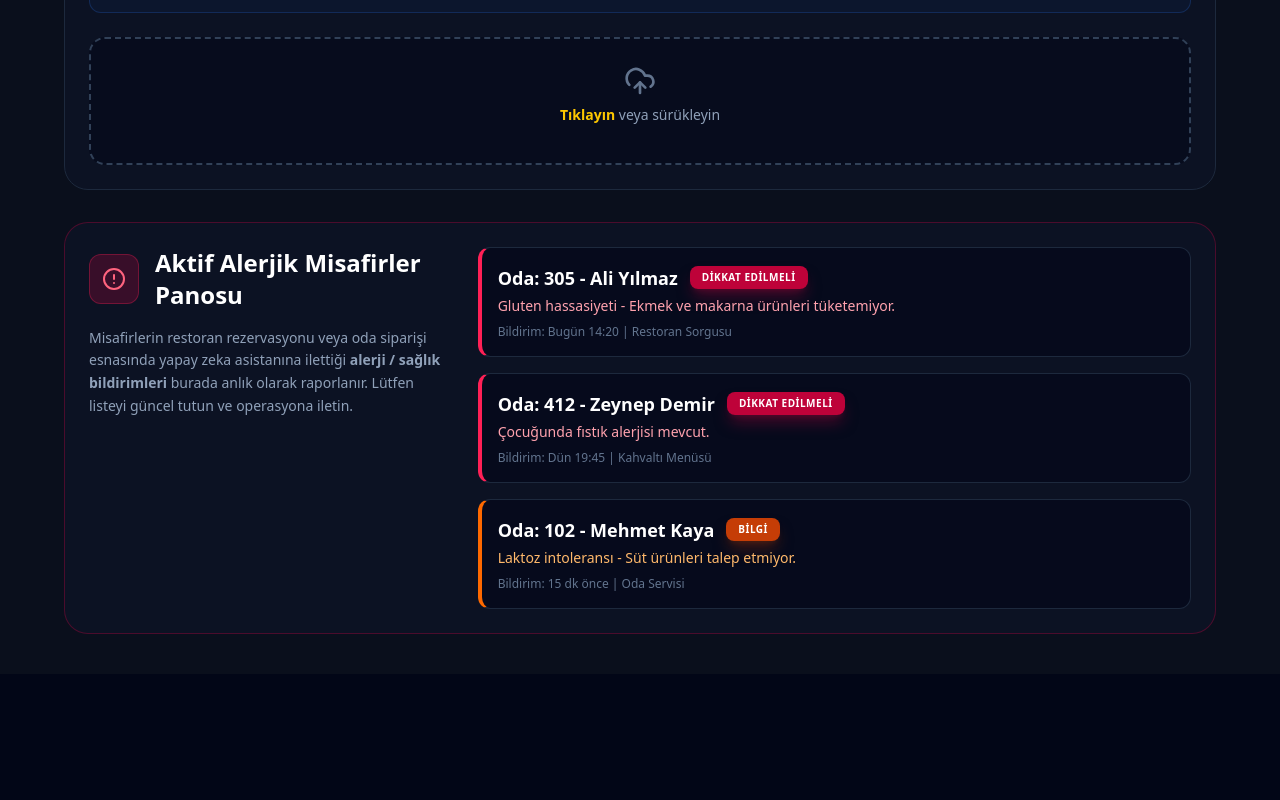
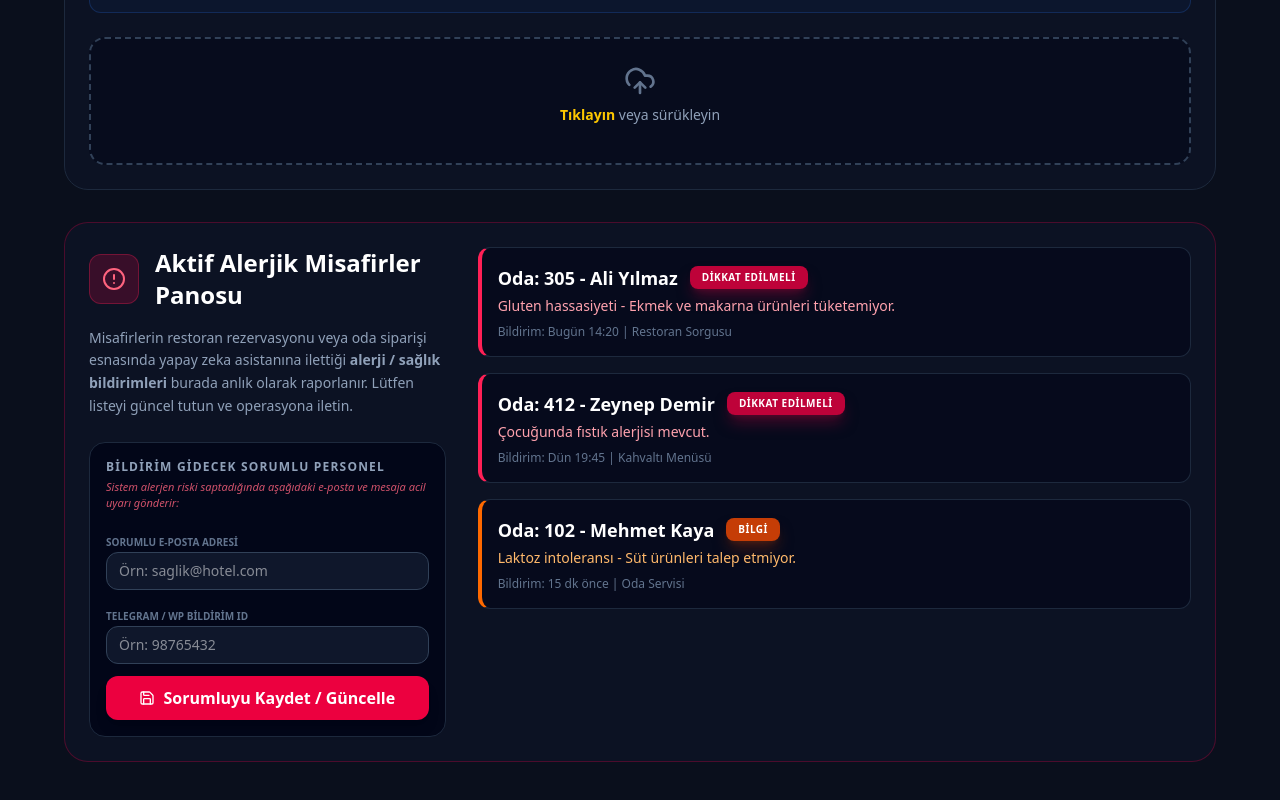
Before and after one commit to qltydigital-hub/HotelGenDigital, a Next.js app in the folder hotel-admin-dashboard/: page /settings/gr in a window 1280 px wide. Shown: the part 1106-1906 px from the top of the page. Before the commit the page ends 1780 px from the top, so only its background shows below. Built offline with nearby package versions, Linux system fonts and the light colour scheme; no server answers; the database is empty; sample sign-in values are in the browser's storage.

Commit message:
Auto-publish: Alerji Sorumlusu bildirimleri için Email ve Telegram ID kayıt alanı GR paneline eklendi

```diff
--- a/hotel-admin-dashboard/src/app/settings/gr/page.tsx
+++ b/hotel-admin-dashboard/src/app/settings/gr/page.tsx
@@ -11,6 +11,11 @@ export default function GuestRelationSettings() {
     // Özel Organizasyon (Special Org) State
     const [specialOrgTelegramId, setSpecialOrgTelegramId] = useState("");
     const [isSavingOrg, setIsSavingOrg] = useState(false);
+
+    // Alerji Sorumlusu State
+    const [allergyContactEmail, setAllergyContactEmail] = useState("");
+    const [allergyContactId, setAllergyContactId] = useState("");
+    const [isSavingAllergy, setIsSavingAllergy] = useState(false);
 
     // Mock Veriler
     const mockSpecialRequests = [
@@ -26,8 +31,10 @@ export default function GuestRelationSettings() {
              try {
                  const res = await fetch('/api/settings');
                  const data = await res.json();
-                 if(data.success && data.data.special_org_telegram_id) {
-                     setSpecialOrgTelegramId(data.data.special_org_telegram_id);
+                 if(data.success) {
+                     if(data.data.special_org_telegram_id) setSpecialOrgTelegramId(data.data.special_org_telegram_id);
+                     if(data.data.allergy_contact_email) setAllergyContactEmail(data.data.allergy_contact_email);
+                     if(data.data.allergy_contact_id) setAllergyContactId(data.data.allergy_contact_id);
                  }
              } catch(e) {}
         };
@@ -69,6 +76,25 @@ export default function GuestRelationSettings() {
             console.error(error);
         } finally {
             setIsSavingOrg(false);
+        }
+    };
+
+    const saveAllergyContact = async () => {
+        setIsSavingAllergy(true);
+        try {
+            await fetch('/api/settings', {
+                method: 'POST',
+                headers: { 'Content-Type': 'application/json' },
+                body: JSON.stringify({
+                    allergy_contact_email: allergyContactEmail,
+                    allergy_contact_id: allergyContactId
+                })
+            });
+            alert("Alerji Bildirim Sorumlusu başarıyla kaydedildi/güncellendi.");
+        } catch (error) {
+            console.error(error);
+        } finally {
+            setIsSavingAllergy(false);
         }
     };
 
@@ -269,6 +295,42 @@ export default function GuestRelationSettings() {
                                     <h2 className="text-2xl font-bold text-white">Aktif Alerjik Misafirler Panosu</h2>
                                 </div>
                                 <p className="text-sm text-slate-400 leading-relaxed mb-6">Misafirlerin restoran rezervasyonu veya oda siparişi esnasında yapay zeka asistanına ilettiği <strong>alerji / sağlık bildirimleri</strong> burada anlık olarak raporlanır. Lütfen listeyi güncel tutun ve operasyona iletin.</p>
+
+                                <div className="bg-slate-950 p-4 rounded-2xl border border-slate-800 mt-4">
+                                    <span className="text-xs font-bold text-slate-400 uppercase tracking-widest block mb-1">Bildirim Gidecek Sorumlu Personel</span>
+                                    <p className="text-[11px] text-rose-400/80 mb-4 italic">Sistem alerjen riski saptadığında aşağıdaki e-posta ve mesaja acil uyarı gönderir:</p>
+
+                                    <div className="space-y-3">
+                                        <div>
+                                            <label className="text-[10px] text-slate-500 font-bold uppercase">Sorumlu E-Posta Adresi</label>
+                                            <input
+                                                type="email"
+                                                value={allergyContactEmail}
+                                                onChange={(e) => setAllergyContactEmail(e.target.value)}
+                                                placeholder="Örn: saglik@hotel.com"
+                                                className="w-full bg-slate-900 border border-slate-700 rounded-xl px-3 py-2 text-sm text-white focus:outline-none focus:ring-1 focus:ring-rose-500 transition-all"
+                                            />
+                                        </div>
+                                        <div>
+                                            <label className="text-[10px] text-slate-500 font-bold uppercase">Telegram / WP Bildirim ID</label>
+                                            <input
+                                                type="text"
+                                                value={allergyContactId}
+                                                onChange={(e) => setAllergyContactId(e.target.value)}
+                                                placeholder="Örn: 98765432"
+                                                className="w-full bg-slate-900 border border-slate-700 rounded-xl px-3 py-2 text-sm text-white focus:outline-none focus:ring-1 focus:ring-rose-500 transition-all"
+                                            />
+                                        </div>
+                                        <button
+                                            onClick={saveAllergyContact}
+                                            disabled={isSavingAllergy}
+                                            className="w-full bg-rose-600 hover:bg-rose-500 text-white font-bold py-2.5 rounded-xl transition-all shadow-lg flex items-center justify-center gap-2 mt-2"
+                                        >
+                                            {isSavingAllergy ? <Loader2 className="w-4 h-4 animate-spin"/> : <Save className="w-4 h-4"/>}
+                                            Sorumluyu Kaydet / Güncelle
+                                        </button>
+                                    </div>
+                                </div>
                             </div>
                         </div>
 
```
